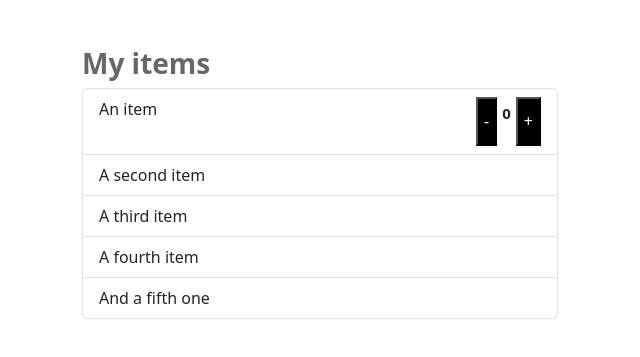
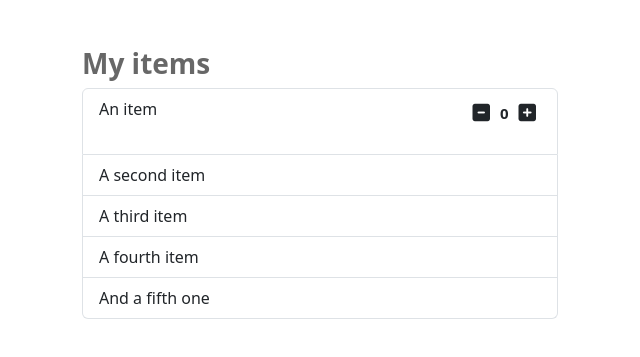
Before and after one commit to 19Amy/pantry-tracker, a plain HTML site: page index.html in a window 1280 px wide. Shown: the part 91-448 px from the top of the page, without its empty margins (320-960 px from the left). Drawn offline with nearby package versions, Linux system fonts and the light colour scheme.

Commit message:
added font awesome icons

```diff
--- a/index.html
+++ b/index.html
@@ -10,6 +10,7 @@
     >
     <script src="https://cdn.jsdelivr.net/npm/bootstrap@5.3.3/dist/js/bootstrap.bundle.min.js" integrity="sha384-YvpcrYf0tY3lHB60NNkmXc5s9fDVZLESaAA55NDzOxhy9GkcIdslK1eN7N6jIeHz" crossorigin="anonymous"></script>
     <link href="./src/style.css" rel="stylesheet">
+    <link rel="stylesheet" href="https://cdnjs.cloudflare.com/ajax/libs/font-awesome/6.6.0/css/all.min.css" integrity="sha512-Kc323vGBEqzTmouAECnVceyQqyqdsSiqLQISBL29aUW4U/M7pSPA/gEUZQqv1cwx4OnYxTxve5UMg5GT6L4JJg==" crossorigin="anonymous" referrerpolicy="no-referrer" />
     <title>Pantry Tracker</title>
 </head>
 <body class="container">
@@ -28,21 +29,20 @@
         <div class="list-item-div">
             <h3>
                 My items
+
             </h3>
             <ul class="list-group">
                 <li class="list-group-item">
                     An item
                     <div class="counter">
-                        <button id="decrement"
-                        >
-                            -
-                        </button>
+                        <i class="fa-solid fa-square-minus fa-lg" id="decrement"></i>
+
                         <p id="number">
                             0
                         </p>
-                        <button id="increment">
-                            +
-                        </button>
+
+                        <i class="fa-solid fa-square-plus fa-lg" id="increment"></i>
+
                        </div>
                 </li>
                 <li class="list-group-item">A second item</li>
--- a/src/index.js
+++ b/src/index.js
@@ -1,3 +1,4 @@
+//increment & decrement counter
 const increment = document.getElementById('increment');
 const decrement = document.getElementById('decrement');
 const displayedValue = document.getElementById('number');
--- a/src/style.css
+++ b/src/style.css
@@ -38,13 +38,13 @@
 .counter{
     display: flex;
 }
-.counter button{
-    background-color: black;
-    color: white;
+#decrement,#increment{
+    margin: 15px 5px 1px 5px;
+
 }
-.counter button:hover{
-    background-color: grey;
-    color: white;
+#decrement:hover,#increment:hover{
+
+    color: gray;
 }
 .counter p{
     padding: 5px;
```
